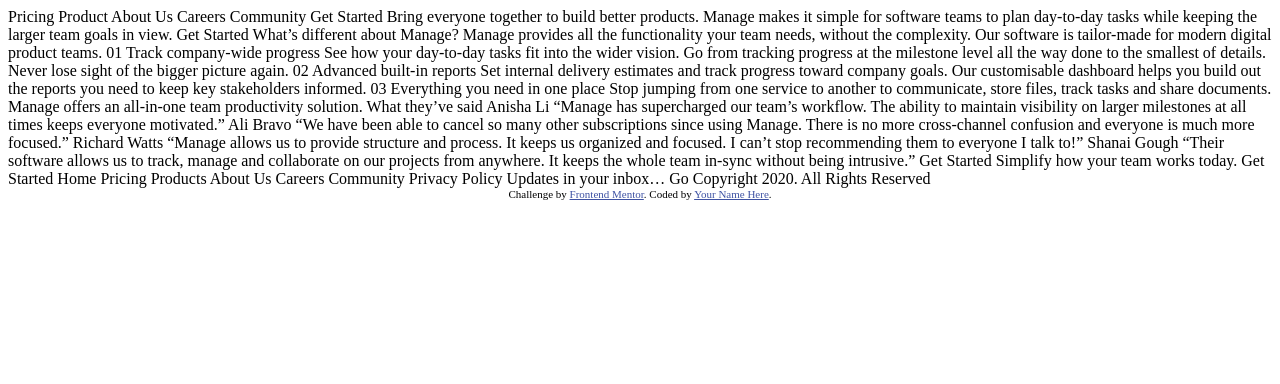
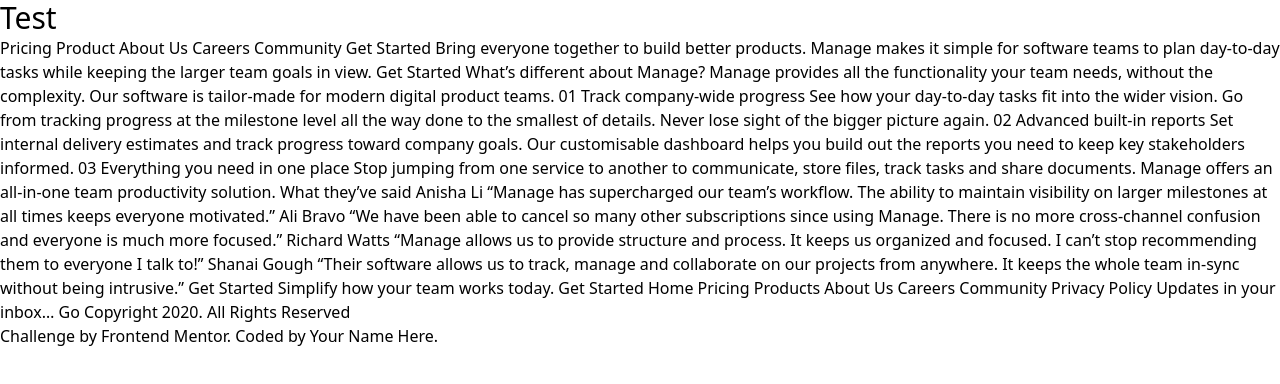
Before and after one commit to stephorc/tailwind-manage-landing, a website: page index.html in a window 1280 px wide. Drawn offline with Linux system fonts and the light colour scheme.

Commit message:
Added Tailwind CLI to project. Added input.css and main.css for Tailwind. Added metas and links to index.html.

```diff
--- a/index.html
+++ b/index.html
@@ -2,19 +2,29 @@
 <html lang="en">
 <head>
   <meta charset="UTF-8">
-  <meta name="viewport" content="width=device-width, initial-scale=1.0"> <!-- displays site properly based on user's device -->
-
-  <link rel="icon" type="image/png" sizes="32x32" href="./images/favicon-32x32.png">
+  <meta name="viewport" content="width=device-width, initial-scale=1.0">
+  <meta name="author" content="Steph O.">
+  <meta name="description" content="This webpage is my (html/tailwindcss/js) solution to Frontend Mentor's Manage landing page Challenge.">
+  <meta name="robots" content="index, follow">
 
   <title>Frontend Mentor | Manage landing page</title>
 
-  <!-- Feel free to remove these styles or customise in your own stylesheet 👍 -->
-  <style>
+  <!-- Flavicon & External Sheet -->
+  <link rel="icon" type="image/png" sizes="32x32" href="./images/favicon-32x32.png">
+  <link rel="stylesheet" href="css/main.css">
+
+  <!-- Google Fonts -->
+  <link rel="preconnect" href="https://fonts.googleapis.com">
+  <link rel="preconnect" href="https://fonts.gstatic.com" crossorigin>
+  <link href="https://fonts.googleapis.com/css2?family=Barlow:wght@600&family=Fraunces:opsz,wght@9..144,700;9..144,900&display=swap" rel="stylesheet">
+
+  <!-- <style>
     .attribution { font-size: 11px; text-align: center; }
     .attribution a { color: hsl(228, 45%, 44%); }
-  </style>
+  </style> -->
 </head>
 <body>
+  <h1 class="text-3xl">Test</h1>
 
   Pricing
   Product
--- /dev/null
+++ b/input.css
@@ -0,0 +1,3 @@
+@tailwind base;
+@tailwind components;
+@tailwind utilities;
--- /dev/null
+++ b/tailwind.config.js
@@ -0,0 +1,7 @@
+module.exports = {
+  content: ['./*.html'],
+  theme: {
+    extend: {},
+  },
+  plugins: [],
+}
```
Also changed, not shown: package.json (added, +24 -0 lines), css/main.css (added), 1 other file.
